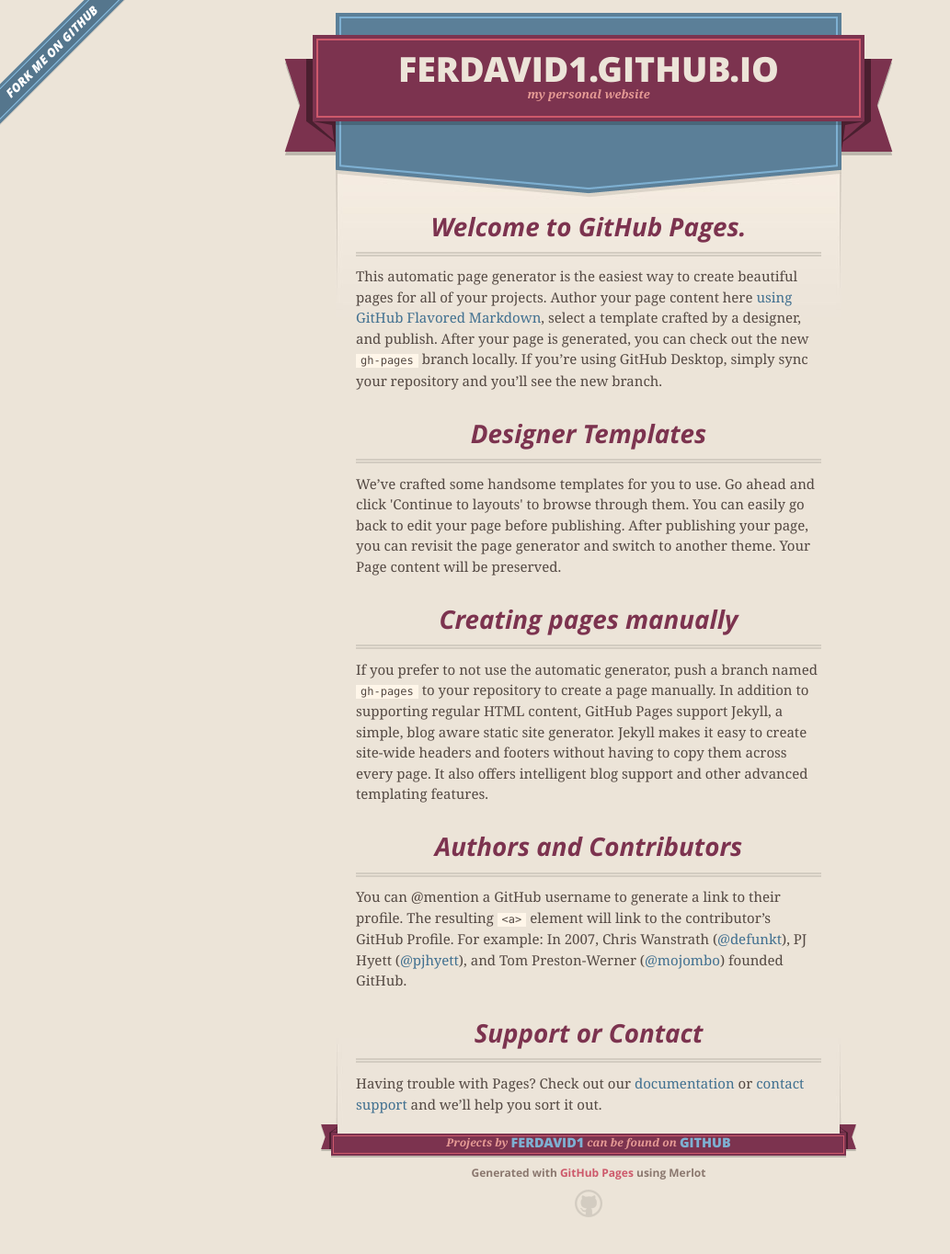
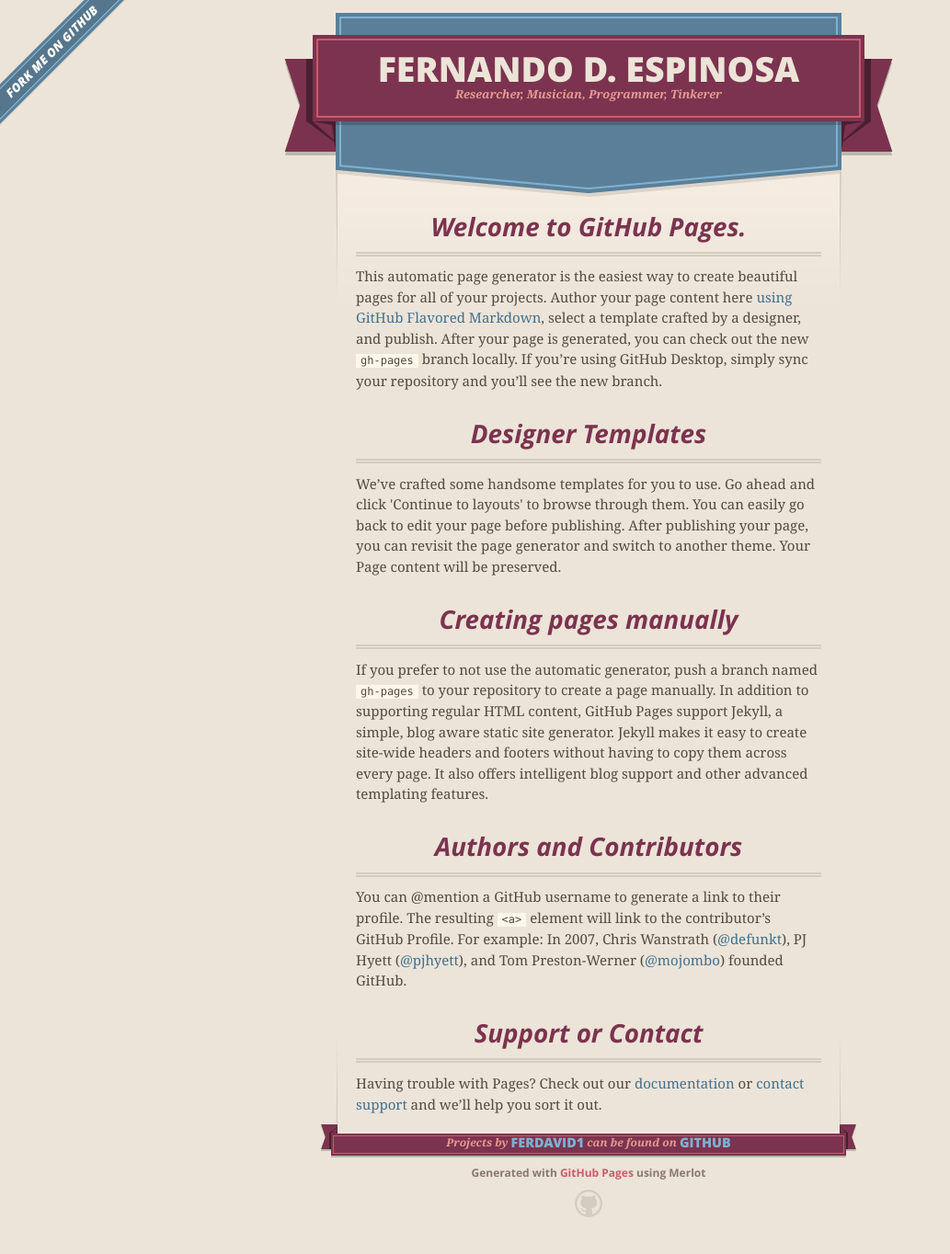
Before and after one commit to ferdavid1/ferdavid1.github.io, a Jekyll site: the page index.html, which Jekyll copies as it is, in a window 1280 px wide. Shown: the whole page at 92% size, without its empty margins (0-1033 px from the left). Built offline with Jekyll 4.4.1, drawn with Linux system fonts in a browser that asks for light colours; nearby versions of some CDN libraries.

Commit message:
Update index.html

```diff
--- a/index.html
+++ b/index.html
@@ -27,8 +27,8 @@
       <header>
         <span class="ribbon-outer">
           <span class="ribbon-inner">
-            <h1>ferdavid1.GitHub.io</h1>
-            <h2>my personal website</h2>
+            <h1>Fernando D. Espinosa</h1>
+            <h2>Researcher, Musician, Programmer, Tinkerer</h2>
           </span>
           <span class="left-tail"></span>
           <span class="right-tail"></span>
```
